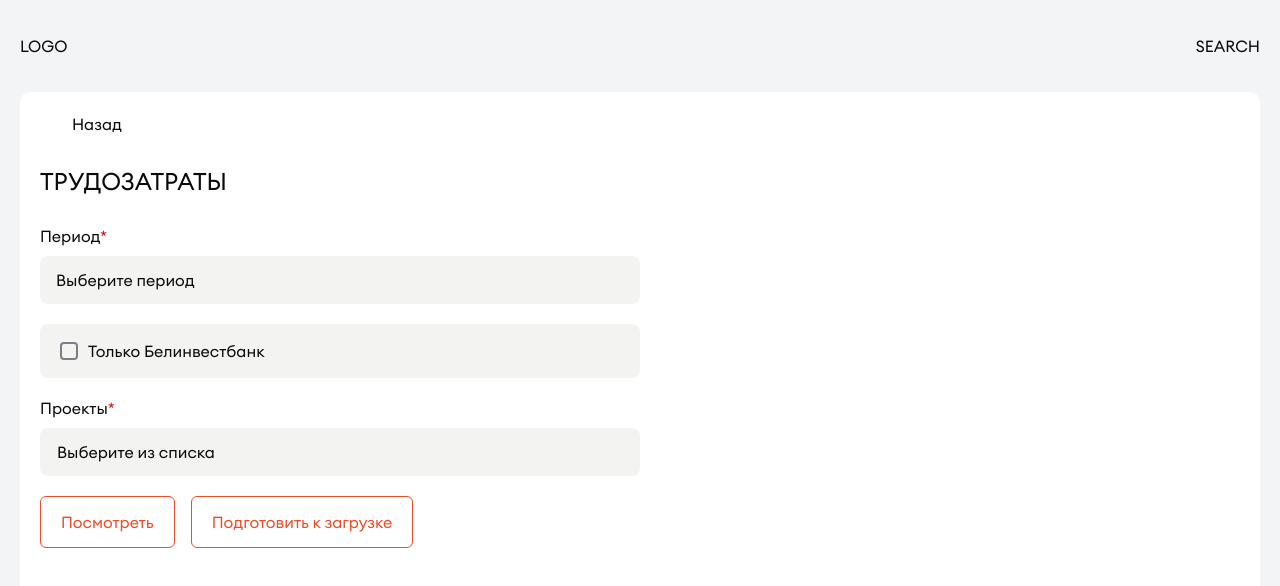
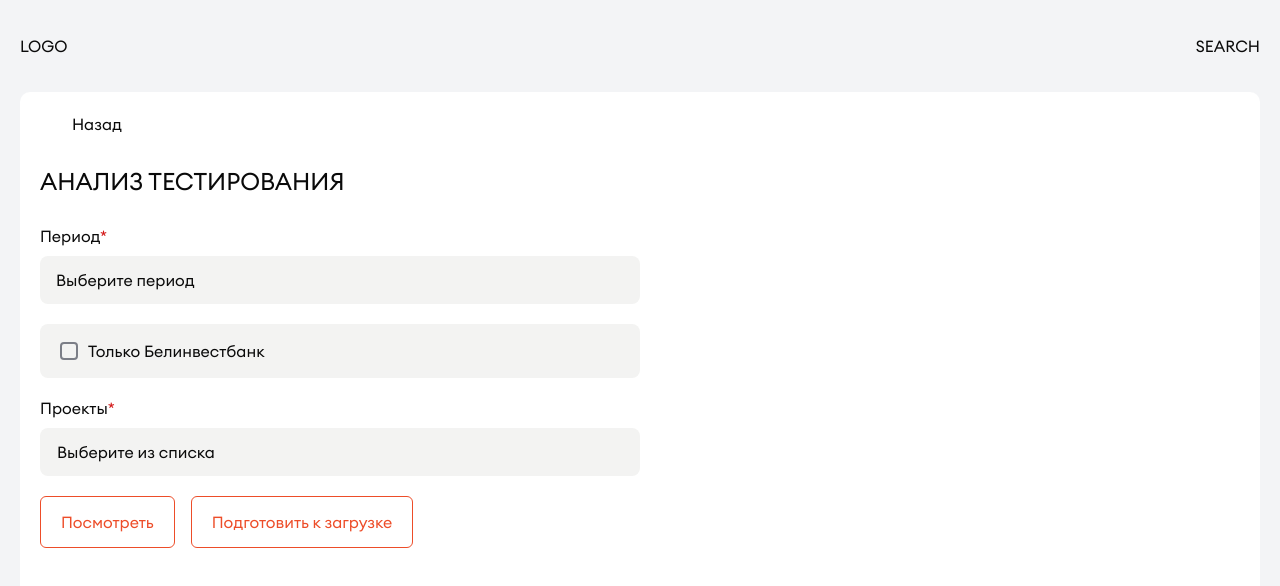
Before and after one commit to dem-tv/practic, a Vue app: page /test-analysis in a window 1280 px wide. Shown: the top 586 px of the page. Built offline with nearby package versions, Linux system fonts and the light colour scheme.

Commit message:
Исправлен компонент TestAnalysisView

```diff
--- a/src/views/TestAnalysisView/TestAnalysisView.vue
+++ b/src/views/TestAnalysisView/TestAnalysisView.vue
@@ -1,7 +1,7 @@
 <script setup lang="ts">
 import { helpers, required, requiredIf } from '@vuelidate/validators';
 
-import { getMessageRequired, getMessageRequiredIf } from '@/utils/getMessage';
+import { getMessageRequired } from '@/utils/getMessage';
 
 import type { DateModel } from '@/types/datePeriod.types';
 
@@ -62,7 +62,7 @@ async function onPrepare() {
 <template>
   <TitledContent
     :link-to-back="{ name: ROUTE_NAME_MAIN }"
-    title="Трудозатраты"
+    title="Анализ тестирования"
   >
     <BaseForm>
       <DatePeriod
```
